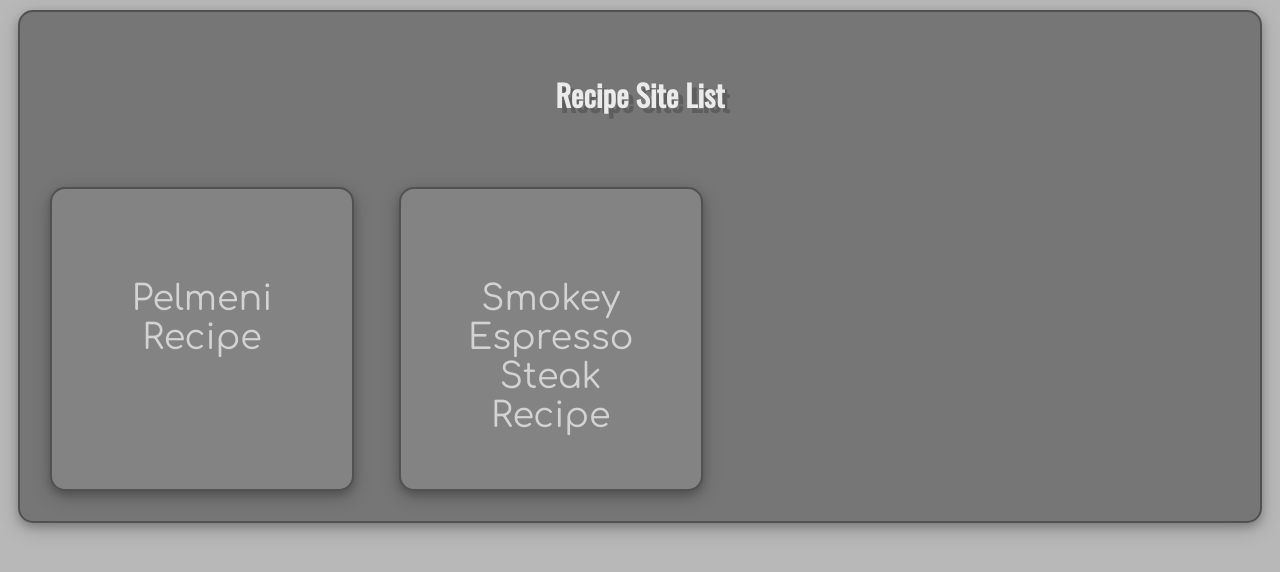
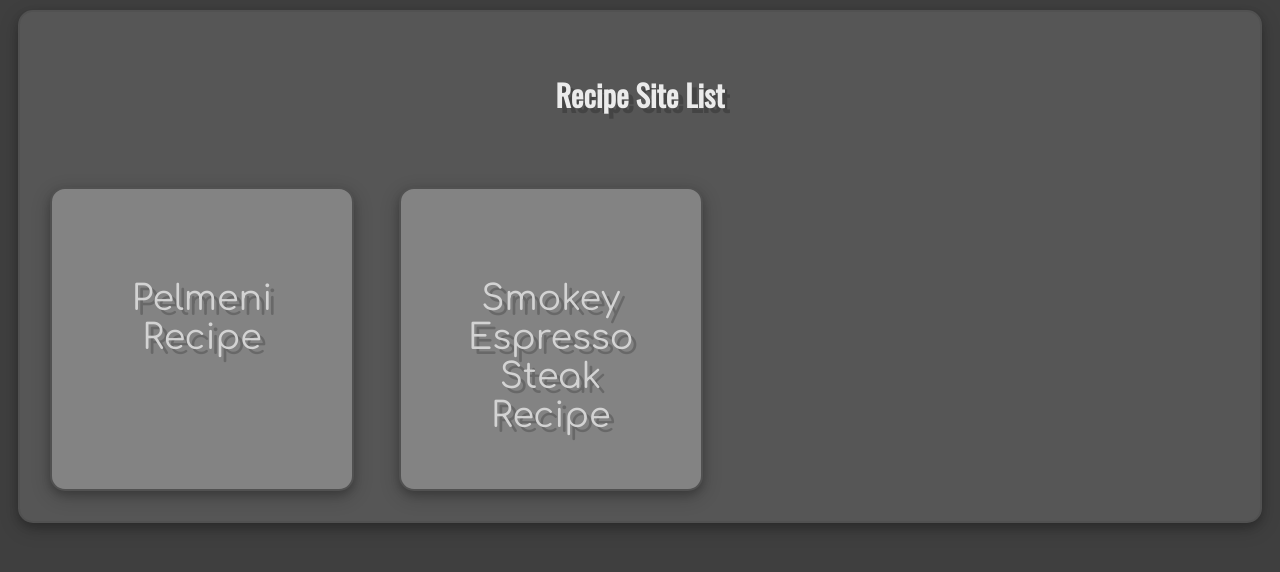
Before and after one commit to Kittyrat20/Coding-Assignment-4, a plain HTML site: page index.html in a window 1280 px wide. Drawn offline with nearby package versions, Linux system fonts and the light colour scheme.

Commit message:
index style sheet tweeks

```diff
--- a/css/menustyle.css
+++ b/css/menustyle.css
@@ -20,7 +20,7 @@ a:active {
 }
 
 body {
-    Background-color: #B8B8B8;
+    Background-color: #3F3F3F;
 }
 
 h1 {
@@ -65,12 +65,12 @@ strong {
 
 #rboxindex {
     border: 2px solid #515151;
-    background-color: #767676;
+    background-color: #565656;
     border-radius: 15px;
     padding: 10px;
     margin: 10px;
     width: auto;
-    height: auto;
+    height: 100%;
     box-shadow: 0 4px 8px 0 rgb(0, 0, 0, 0.2), 0 6px 20px 0 rgb(0, 0, 0, 0.19);
 }
 
@@ -93,6 +93,7 @@ strong {
     font-size: 35px;
     border-radius: 15px;
     box-shadow: 0 4px 8px 0 rgb(0, 0, 0, 0.2), 0 6px 20px 0 rgb(0, 0, 0, 0.19);
+    text-shadow: 5px 5px 0 rgb(0, 0, 0, 0.2);
 }
 
 .recipecard a {
```
